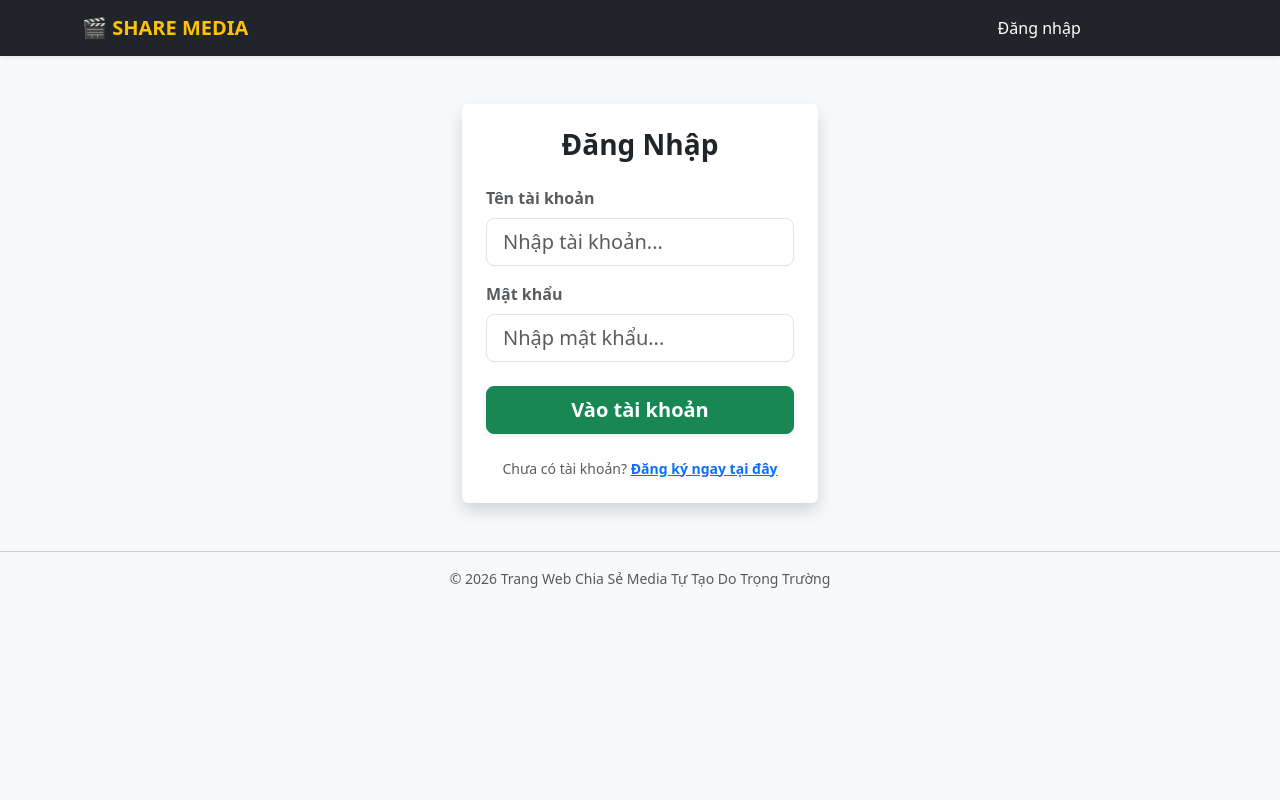
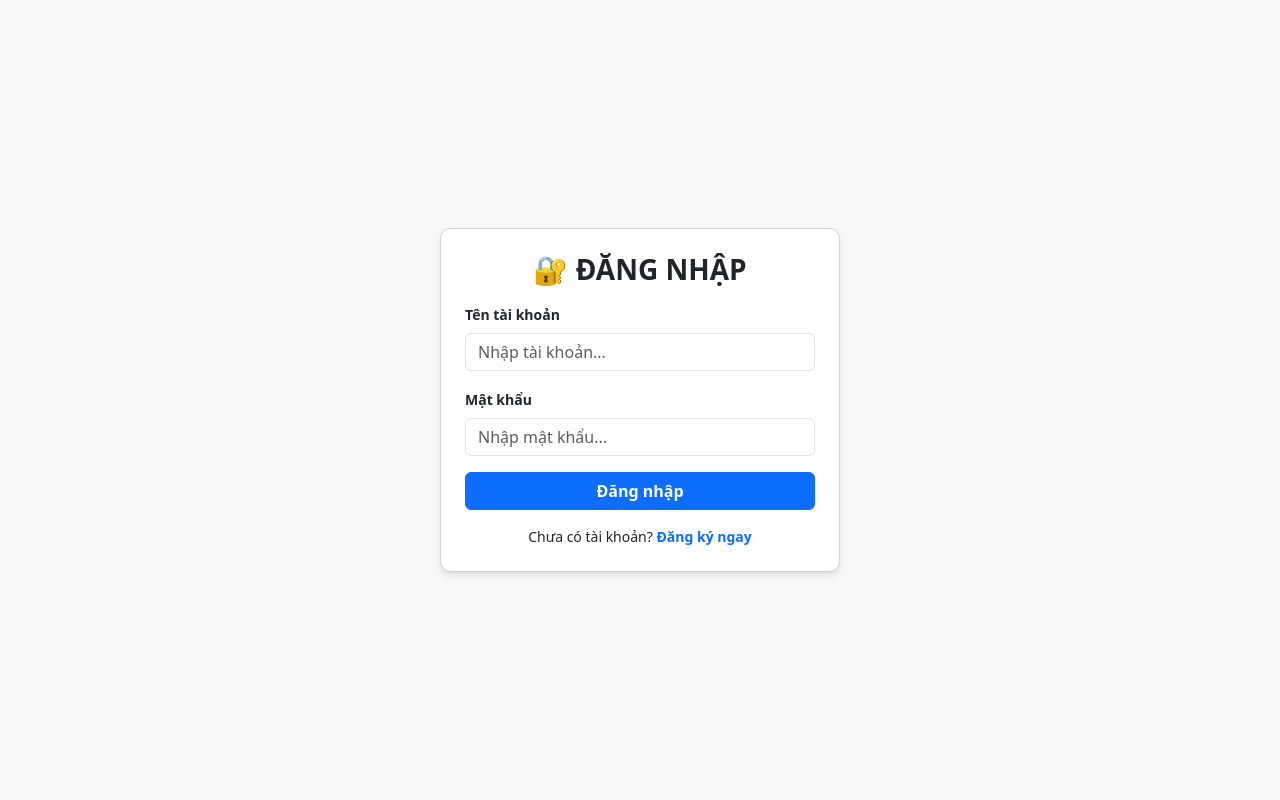
Before and after one commit to phimriview915-prog/share-media-python, a Flask app: page /login in a window 1280 px wide. Run offline with Flask 3, Linux system fonts and the light colour scheme.

Commit message:
Update login.html

```diff
--- a/share_media/templates/login.html
+++ b/share_media/templates/login.html
@@ -1,25 +1,46 @@
-{% extends 'base.html' %}
-{% block content %}
-<div class="row justify-content-center my-5">
-    <div class="col-md-5 col-lg-4">
-        <div class="card p-4 shadow border-0">
-            <h3 class="text-center fw-bold mb-4">Đăng Nhập</h3>
-            <form method="POST">
-                <div class="mb-3">
-                    <label class="form-label fw-semibold text-muted">Tên tài khoản</label>
-                    <input type="text" name="username" class="form-control form-control-lg" placeholder="Nhập tài khoản..." required>
-                </div>
-                <div class="mb-4">
-                    <label class="form-label fw-semibold text-muted">Mật khẩu</label>
-                    <input type="password" name="password" class="form-control form-control-lg" placeholder="Nhập mật khẩu..." required>
-                </div>
-                <button type="submit" class="btn btn-success btn-lg w-100 fw-bold shadow-sm">Vào tài khoản</button>
-            </form>
-            <div class="mt-4 text-center small">
-                <span class="text-muted">Chưa có tài khoản?</span>
-                <a href="{{ url_for('register') }}" class="text-primary fw-bold">Đăng ký ngay tại đây</a>
+<!DOCTYPE html>
+<html lang="vi">
+<head>
+    <meta charset="UTF-8">
+    <meta name="viewport" content="width=device-width, initial-scale=1.0">
+    <title>Đăng nhập - SHARE MEDIA</title>
+    <link href="https://cdn.jsdelivr.net/npm/bootstrap@5.3.0/dist/css/bootstrap.min.css" rel="stylesheet">
+    <style>
+        body { background-color: #f8f9fa; height: 100vh; display: flex; align-items: center; justify-content: center; }
+        .card { width: 100%; max-width: 400px; border-radius: 10px; box-shadow: 0 4px 6px rgba(0,0,0,0.1); }
+    </style>
+</head>
+<body>
+
+    <div class="card p-4">
+        <h3 class="text-center fw-bold mb-3">🔐 ĐĂNG NHẬP</h3>
+
+        {% with messages = get_flashed_messages() %}
+            {% if messages %}
+                {% for message in messages %}
+                    <div class="alert alert-danger py-2 text-center small" role="alert">
+                        {{ message }}
+                    </div>
+                {% endfor %}
+            {% endif %}
+        {% endwith %}
+
+        <form action="/login" method="POST">
+            <div class="mb-3">
+                <label class="form-label small fw-bold">Tên tài khoản</label>
+                <input type="text" name="username" class="form-control" placeholder="Nhập tài khoản..." required>
             </div>
+            <div class="mb-3">
+                <label class="form-label small fw-bold">Mật khẩu</label>
+                <input type="password" name="password" class="form-control" placeholder="Nhập mật khẩu..." required>
+            </div>
+            <button type="submit" class="btn btn-primary w-100 fw-bold">Đăng nhập</button>
+        </form>
+
+        <div class="text-center mt-3 small">
+            Chưa có tài khoản? <a href="/register" class="text-decoration-none fw-bold">Đăng ký ngay</a>
         </div>
     </div>
-</div>
-{% endblock %}
+
+</body>
+</html>
```
